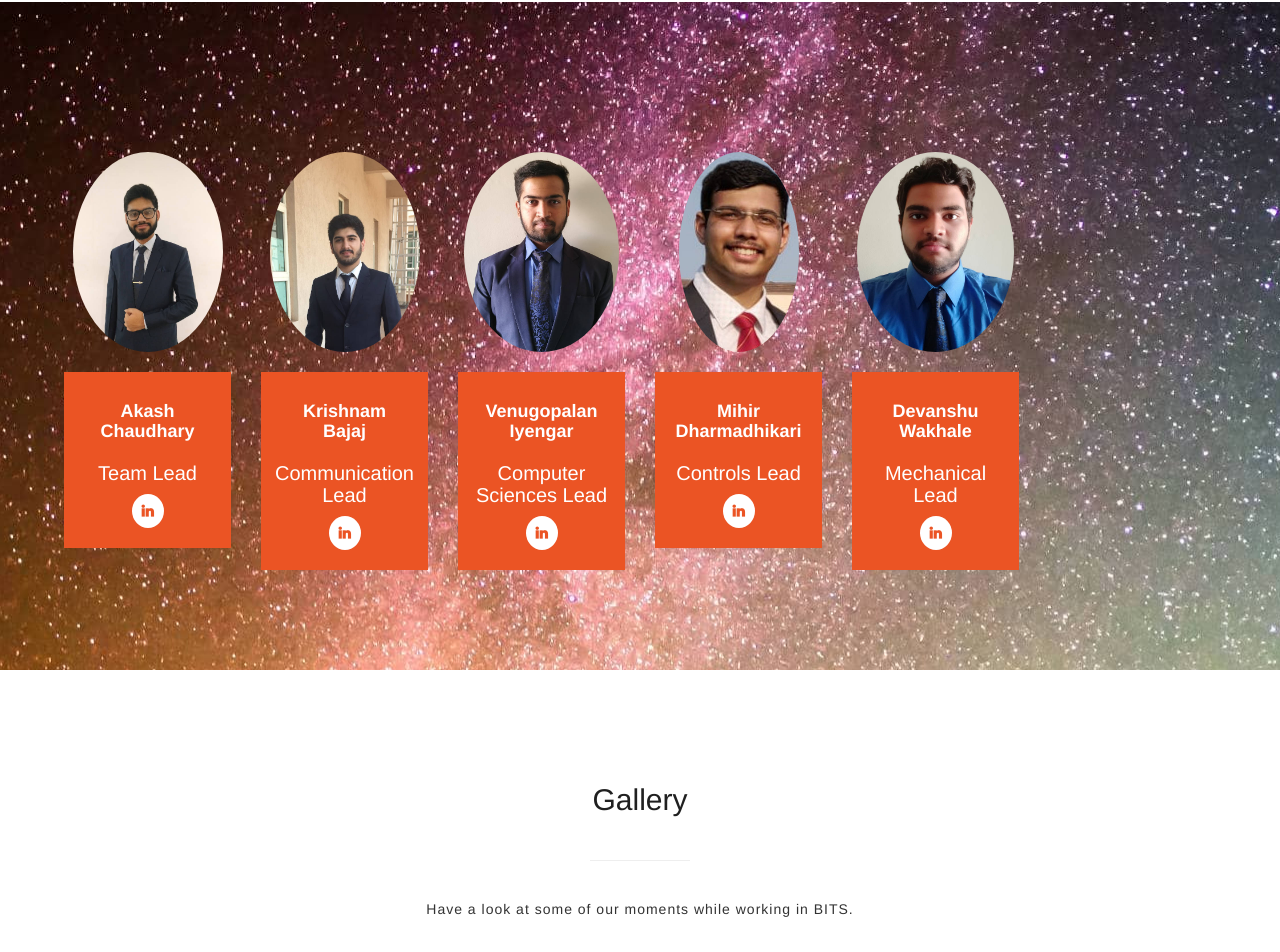
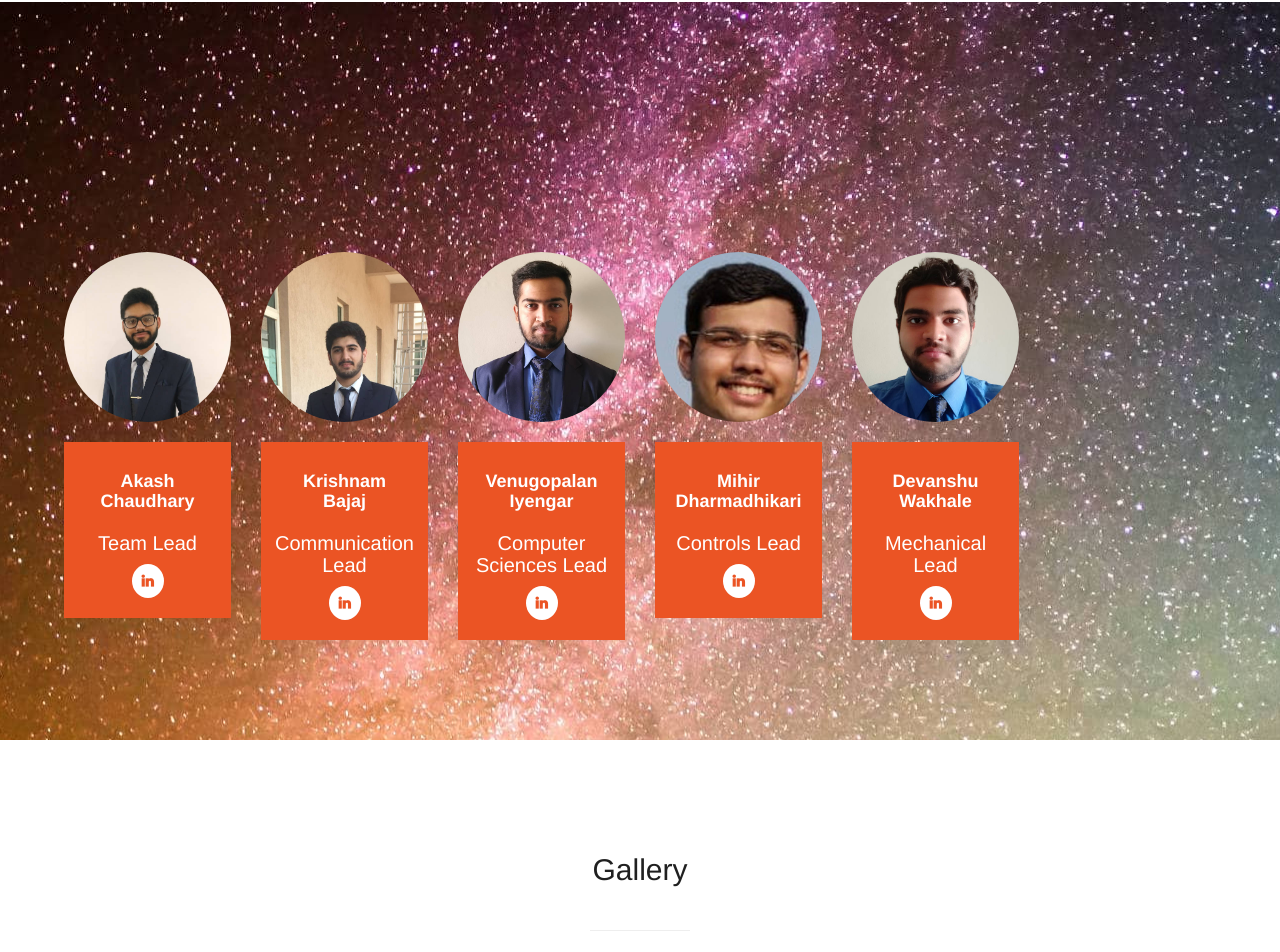
Before and after one commit to ishantgupta777/kratos, a website with bundled scripts: page client/index.html in a window 1280 px wide. Shown: the part 2262-3214 px from the top of the page. Built offline with nearby package versions, Linux system fonts and the light colour scheme.

Commit message:
some more minor css improvents

```diff
--- a/client/css/templatemo-style.css
+++ b/client/css/templatemo-style.css
@@ -357,12 +357,13 @@ section#intro.intro2 {
 }
 
 #team img {
-	max-width: 200px;
-	max-height: 200px;
+	width: 170px;
+	height: 170px;
 	border-radius: 100%;
 	object-fit: cover;
 	object-position: top;
 	margin: auto;
+	margin-top: 100px;
 	margin-bottom: 20px;
 }
 
@@ -608,6 +609,8 @@ footer .copyright a {
 	font-size: 30px;
 }
 
+
+
 @media screen and (max-width:980px) {
 	.navbar-default .navbar-nav li a {
 		padding-right: 14px;
--- a/client/index.html
+++ b/client/index.html
@@ -111,7 +111,7 @@
   <section id="team">
     <div style="width: 90%;margin:auto;">
       <div class="row">
-        <div class="col-md-2 col-sm-2  col-xs-12 wow fadeIn" data-wow-delay="0.9s"><img
+        <div class="col-md-2 col-sm-4  col-xs-12 wow fadeIn" data-wow-delay="0.9s"><img
             src="images/formal_imgs/Akash Chaudhary.jpg" class="img-responsive" alt="team img">
           <div class="team-des">
             <h4>Akash <br> Chaudhary</h4>
@@ -120,7 +120,7 @@
           </div>
         </div>
 
-        <div class="col-md-2 col-sm-2  col-xs-12 wow fadeIn" data-wow-delay="0.9s"><img
+        <div class="col-md-2 col-sm-4  col-xs-12 wow fadeIn" data-wow-delay="0.9s"><img
             src="images/formal_imgs/Krishnam_Bajaj.JPG" class="img-responsive" alt="team img">
           <div class="team-des">
             <h4>Krishnam <br> Bajaj</h4>
@@ -129,7 +129,7 @@
 
           </div>
         </div>
-        <div class="col-md-2 col-sm-2 col-xs-12 wow fadeIn" data-wow-delay="1.3s"><img
+        <div class="col-md-2 col-sm-4 col-xs-12 wow fadeIn" data-wow-delay="1.3s"><img
             src="images/formal_imgs/Venugopalan Iyengar.jpg" class="img-responsive" alt="team img">
           <div class="team-des">
             <h4>Venugopalan <br> Iyengar</h4>
@@ -138,7 +138,7 @@
             </a>
           </div>
         </div>
-        <div class="col-md-2 col-sm-2 col-xs-12 wow fadeIn" data-wow-delay="1.6s"><img
+        <div class="col-md-2 col-sm-4 col-xs-12 wow fadeIn" data-wow-delay="1.6s"><img
             src="images/formal_imgs/MihirDharmadhikari.jpeg" class="img-responsive" alt="team img">
           <div class="team-des">
             <h4>Mihir <br> Dharmadhikari</h4>
@@ -148,7 +148,7 @@
           </div>
         </div>
 
-        <div class="col-md-2 col-sm-2  col-xs-12 wow fadeIn" data-wow-delay="0.9s"><img
+        <div class="col-md-2 col-sm-4  col-xs-12 wow fadeIn" data-wow-delay="0.9s"><img
             src="images/formal_imgs/Devanshu Wakhale.jpg" class="img-responsive" alt="team img">
           <div class="team-des">
             <h4>Devanshu <br> Wakhale</h4>
```
